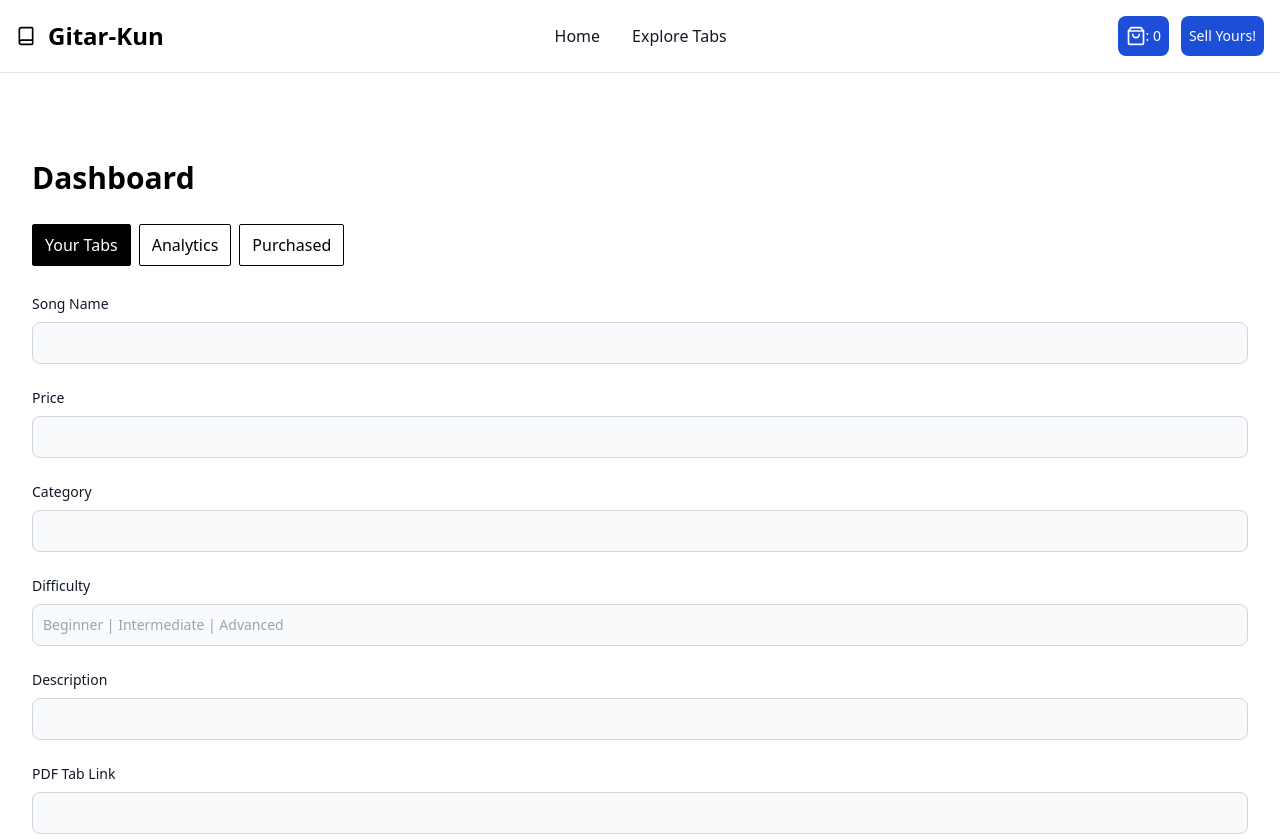
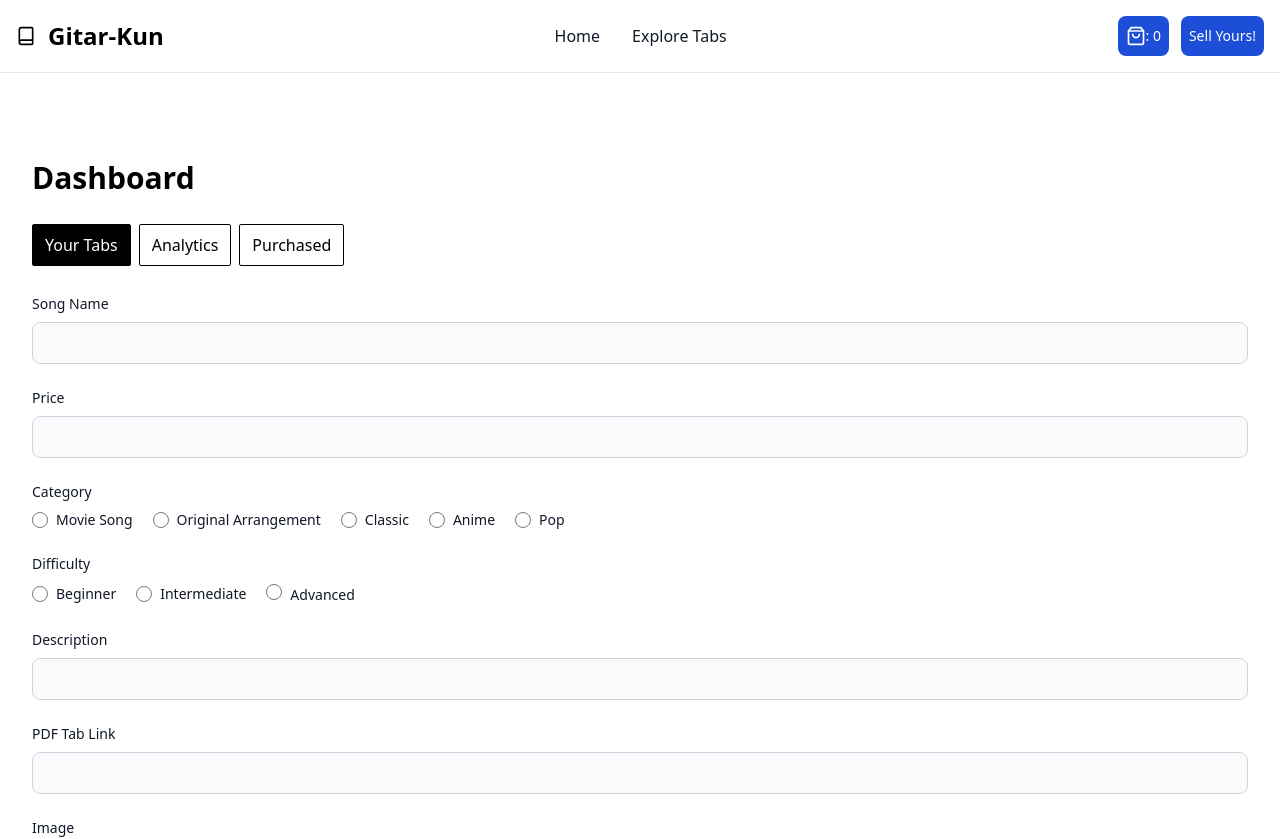
Before and after one commit to ariframaps/gitarkun, a Next.js app: page /dashboard/my-products/add in a window 1280 px wide. Shown: the top 839 px of the page. Built offline with nearby package versions, Linux system fonts and the light colour scheme; no server answers.

Commit message:
fix layout

```diff
--- a/app/dashboard/my-products/add/page.tsx
+++ b/app/dashboard/my-products/add/page.tsx
@@ -116,34 +116,135 @@ const Page = () => {
             className="block mb-2 text-sm font-medium text-gray-900 dark:text-white">
             Category
           </label>
+          <div className="flex gap-5">
+            <div className="flex items-center">
               <input
-            type="text"
+                id="Movie Song"
+                type="radio"
+                value="Movie Song"
+                className="w-4 h-4 text-blue-600 bg-gray-100 border-gray-300 focus:ring-blue-500 dark:focus:ring-blue-600 dark:ring-offset-gray-800 focus:ring-2 dark:bg-gray-700 dark:border-gray-600"
                 {...register("category")}
-            id="category"
-            className="bg-gray-50 border border-gray-300 text-gray-900 text-sm rounded-lg focus:ring-blue-500 focus:border-blue-500 block w-full p-2.5 dark:bg-gray-700 dark:border-gray-600 dark:placeholder-gray-400 dark:text-white dark:focus:ring-blue-500 dark:focus:border-blue-500"
               />
+              <label
+                htmlFor="Movie Song"
+                className="ms-2 text-sm font-medium text-gray-900 dark:text-gray-300">
+                Movie Song
+              </label>
+            </div>
+            <div className="flex items-center">
+              <input
+                {...register("category")}
+                id="Original Arrangement"
+                type="radio"
+                value="Original Arrangement"
+                className="w-4 h-4 text-blue-600 bg-gray-100 border-gray-300 focus:ring-blue-500 dark:focus:ring-blue-600 dark:ring-offset-gray-800 focus:ring-2 dark:bg-gray-700 dark:border-gray-600"
+              />
+              <label
+                htmlFor="Original Arrangement"
+                className="ms-2 text-sm font-medium text-gray-900 dark:text-gray-300">
+                Original Arrangement
+              </label>
+            </div>
+            <div className="flex items-center">
+              <input
+                {...register("category")}
+                id="Classic"
+                type="radio"
+                value="Classic"
+                className="w-4 h-4 text-blue-600 bg-gray-100 border-gray-300 focus:ring-blue-500 dark:focus:ring-blue-600 dark:ring-offset-gray-800 focus:ring-2 dark:bg-gray-700 dark:border-gray-600"
+              />
+              <label
+                htmlFor="Classic"
+                className="ms-2 text-sm font-medium text-gray-900 dark:text-gray-300">
+                Classic
+              </label>
+            </div>
+            <div className="flex items-center">
+              <input
+                {...register("category")}
+                id="Anime"
+                type="radio"
+                value="Anime"
+                className="w-4 h-4 text-blue-600 bg-gray-100 border-gray-300 focus:ring-blue-500 dark:focus:ring-blue-600 dark:ring-offset-gray-800 focus:ring-2 dark:bg-gray-700 dark:border-gray-600"
+              />
+              <label
+                htmlFor="Anime"
+                className="ms-2 text-sm font-medium text-gray-900 dark:text-gray-300">
+                Anime
+              </label>
+            </div>
+            <div className="flex items-center">
+              <input
+                {...register("category")}
+                id="Pop"
+                type="radio"
+                value="Pop"
+                className="w-4 h-4 text-blue-600 bg-gray-100 border-gray-300 focus:ring-blue-500 dark:focus:ring-blue-600 dark:ring-offset-gray-800 focus:ring-2 dark:bg-gray-700 dark:border-gray-600"
+              />
+              <label
+                htmlFor="Pop"
+                className="ms-2 text-sm font-medium text-gray-900 dark:text-gray-300">
+                Pop
+              </label>
+            </div>
+          </div>
           <p className="mt-2 text-sm text-red-600 dark:text-red-500">
             {errors.category?.message}
           </p>
         </div>
-        <div className="mb-6">
         <label
           htmlFor="difficulty"
           className="block mb-2 text-sm font-medium text-gray-900 dark:text-white">
           Difficulty
         </label>
+        <div className="flex gap-5">
+          <div className="flex items-center">
             <input
-            type="text"
+              id="Beginner"
+              type="radio"
+              value="Beginner"
+              className="w-4 h-4 text-blue-600 bg-gray-100 border-gray-300 focus:ring-blue-500 dark:focus:ring-blue-600 dark:ring-offset-gray-800 focus:ring-2 dark:bg-gray-700 dark:border-gray-600"
               {...register("difficulty")}
-            id="difficulty"
-            placeholder="Beginner | Intermediate | Advanced"
-            className="bg-gray-50 border border-gray-300 text-gray-900 text-sm rounded-lg focus:ring-blue-500 focus:border-blue-500 block w-full p-2.5 dark:bg-gray-700 dark:border-gray-600 dark:placeholder-gray-400 dark:text-white dark:focus:ring-blue-500 dark:focus:border-blue-500"
             />
+            <label
+              htmlFor="Beginner"
+              className="ms-2 text-sm font-medium text-gray-900 dark:text-gray-300">
+              Beginner
+            </label>
+          </div>
+          <div className="flex items-center">
+            <input
+              {...register("difficulty")}
+              id="Intermediate"
+              type="radio"
+              value="Intermediate"
+              className="w-4 h-4 text-blue-600 bg-gray-100 border-gray-300 focus:ring-blue-500 dark:focus:ring-blue-600 dark:ring-offset-gray-800 focus:ring-2 dark:bg-gray-700 dark:border-gray-600"
+            />
+            <label
+              htmlFor="Intermediate"
+              className="ms-2 text-sm font-medium text-gray-900 dark:text-gray-300">
+              Intermediate
+            </label>
+          </div>
+          <div>
+            <input
+              {...register("difficulty")}
+              id="Advanced"
+              type="radio"
+              value="Advanced"
+              className="w-4 h-4 text-blue-600 bg-gray-100 border-gray-300 focus:ring-blue-500 dark:focus:ring-blue-600 dark:ring-offset-gray-800 focus:ring-2 dark:bg-gray-700 dark:border-gray-600"
+            />
+            <label
+              htmlFor="Advanced"
+              className="ms-2 text-sm font-medium text-gray-900 dark:text-gray-300">
+              Advanced
+            </label>
+          </div>
           <p className="mt-2 text-sm text-red-600 dark:text-red-500">
             {errors.difficulty?.message}
           </p>
         </div>
-        <div className="mb-6">
+        <div className="my-6">
           <label
             htmlFor="description"
             className="block mb-2 text-sm font-medium text-gray-900 dark:text-white">
--- a/app/products/[name]/page.tsx
+++ b/app/products/[name]/page.tsx
@@ -134,14 +134,19 @@ const Page = () => {
                 <p className="text-2xl font-extrabold text-gray-900 sm:text-3xl dark:text-white">
                   Rp. {product?.price}
                 </p>
-                <div className="flex items-center gap-2 mt-2 sm:mt-5">
+                <div className="flex flex-col gap-2 mt-2 sm:mt-10">
                   <p>
                     Difficulty:{" "}
                     <span className="font-bold">{product?.difficulty}</span>
                   </p>
+                  <p>
+                    Category:{" "}
+                    <span className="font-bold">{product?.category}</span>
+                  </p>
                 </div>
               </div>
 
+              {product?.sellerId !== userId && (
                 <div className="mt-6 sm:gap-4 sm:items-center sm:flex sm:mt-8">
                   {isInCart ? (
                     <button
@@ -161,6 +166,7 @@ const Page = () => {
                     </button>
                   )}
                 </div>
+              )}
 
               <hr className="my-6 md:my-8 border-gray-200 dark:border-gray-800" />
 
--- a/components/MyProductCard.tsx
+++ b/components/MyProductCard.tsx
@@ -50,7 +50,7 @@ const MyProductCard = ({ product }: { product: ProductType }) => {
             </h5>
           </Link>
           <p className="mb-3 font-normal text-2xl text-gray-700 dark:text-gray-400">
-            {product.price}
+            Rp. {product.price}
           </p>
           <button
             onClick={handleDelete}
--- a/components/ProductCard.tsx
+++ b/components/ProductCard.tsx
@@ -7,22 +7,20 @@ const ProductCard = ({ product }: { product: ProductType }) => {
   const productUrlPath = product.name.split(" ").join("_");
 
   return (
-    <li className="max-w-sm bg-white border border-gray-200 rounded-lg shadow dark:bg-gray-800 dark:border-gray-700">
+    <li className="max-w-sm bg-white border border-gray-200 rounded-lg shadow dark:bg-gray-800 dark:border-gray-700 flex flex-col justify-between">
       <Link href={`/products/${productUrlPath}`}>
         <img
-          className="rounded-t-lg"
-          src="/docs/images/blog/image-1.jpg"
-          alt=""
+          className="rounded-t-lg w-full max-h-52"
+          src={product.image}
+          alt={product.name}
         />
+        <h5 className=" p-5 mb-2 text-lg font-bold tracking-tight text-gray-900 dark:text-white">
+          {product.name}
+        </h5>
       </Link>
-      <div className="p-5 flex flex-col justify-between h-full">
-        <Link href={`/products/${productUrlPath}`} className="mb-10">
-          <h5 className="mb-2 text-xl font-bold tracking-tight text-gray-900 dark:text-white">
-            {product.name}
-          </h5>
-        </Link>
+      <div className="p-5 flex flex-col justify-between ">
         <div>
-          <p className="mb-2 flex gap-3 font-semibold text-gray-700 dark:text-gray-400">
+          <p className="mb-2 flex gap-3 text-gray-700 dark:text-gray-400">
             <StarIcon width={15} />
             {product.difficulty}
           </p>
--- a/models/AddProductForm.ts
+++ b/models/AddProductForm.ts
@@ -7,13 +7,6 @@ export const addProductSchema = z.object({
     .max(255, "Product name must not exceed 255 characters")
     .trim()
     .regex(/^[^\s]+(\s+[^\s]+)*$/, "Product name cannot have trailing spaces"),
-  // image: z
-  //   .any()
-  //   .refine((file) => file?.size <= 5, `Max image size is 5MB.`)
-  //   .refine(
-  //     (file) => [".jpg", ".jpeg", ".png", "webp"].includes(file?.type),
-  //     "Only .jpg, .jpeg, .png and .webp formats are supported."
-  //   ),
   description: z
     .string()
     .min(10, "Description should be at least 10 characters long")
@@ -24,7 +17,15 @@ export const addProductSchema = z.object({
       message: "Difficulty level must be Beginner, Intermediate, or Advanced",
     }),
   }),
-  category: z.string().min(1, "Product category is required").trim(),
+
+  category: z.enum(
+    ["Movie Song", "Original Arrangement", "Classic", "Pop", "Anime"],
+    {
+      errorMap: () => ({
+        message: "Product category must be one of the predefined values",
+      }),
+    }
+  ),
   link: z.string().url("Product link must be a valid URL"),
 });
 
```
Lines whose indentation alone changed are shown as unchanged.
